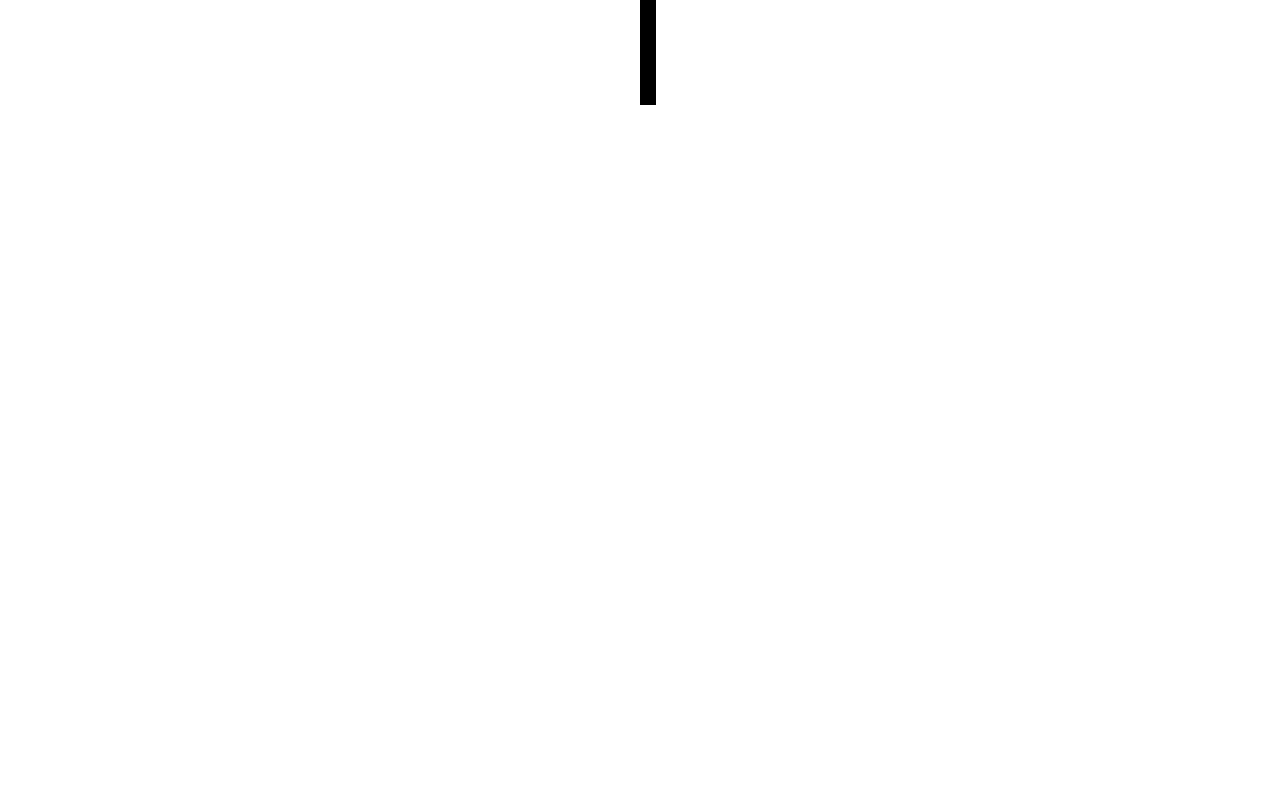
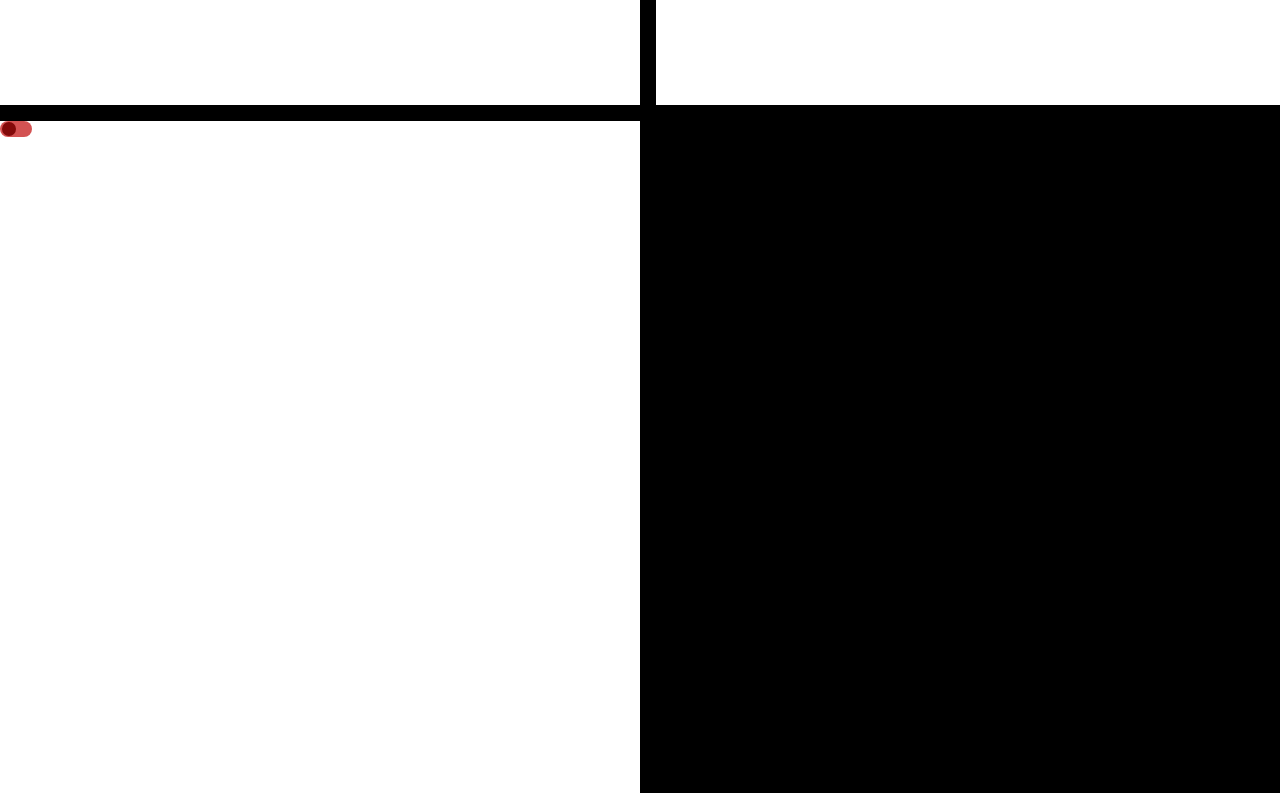
Before and after one commit to MeetYourCreator/reactjs-common-components, a React (Create React App) app: page / in a window 1280 px wide. Shown: the part 2627-3420 px from the top of the page. Before the commit the page ends 2732 px from the top, so only its background shows below. Built offline with nearby package versions, Linux system fonts and the light colour scheme.

Commit message:
create Toggle component

```diff
--- a/src/App.tsx
+++ b/src/App.tsx
@@ -3,6 +3,7 @@ import { Modal } from './components/';
 import { SearchBar } from './components/';
 import { DatePicker } from './components';
 import { List } from './components/';
+import { Toggle } from './components';
 import './App.css';
 
 export const App = () => {
@@ -27,6 +28,9 @@ export const App = () => {
         <div className="screenContainer list">
           <List />
         </div>
+        <div className="screenContainer">
+          <Toggle />
+        </div>
       </section>
     </>
   );
--- /dev/null
+++ b/src/components/Toggle/Toggle.tsx
@@ -0,0 +1,11 @@
+import { useBoolean } from '../../hooks/useBoolean';
+import './styles.css';
+
+export const Toggle = () => {
+  return (
+    <>
+      <input type="checkbox" id="check" className="toggle" />
+      <label htmlFor="check" />
+    </>
+  );
+};
--- /dev/null
+++ b/src/components/Toggle/styles.css
@@ -0,0 +1,41 @@
+input[type='checkbox'].toggle {
+  position: absolute;
+  opacity: 0;
+  cursor: pointer;
+}
+
+input[type='checkbox'].toggle + label {
+  display: flex;
+  align-items: center;
+  position: relative;
+}
+
+input[type='checkbox'].toggle + label::before {
+  width: 2em;
+  height: 1em;
+  margin-right: 0.25em;
+  border: none;
+  border-radius: 1em;
+  background-color: hsla(0, 59%, 53%, 0.907);
+  content: '';
+}
+
+input[type='checkbox'].toggle + label::after {
+  position: absolute;
+  left: 0.1em;
+  width: 0.9em;
+  height: 0.9em;
+  border: none;
+  border-radius: 1em;
+  background-color: hsla(0, 98%, 24%, 0.907);
+  content: '';
+}
+
+input[type='checkbox'].toggle:checked + label::before {
+  background-color: hsl(125, 93%, 45%);
+}
+
+input[type='checkbox'].toggle:checked + label::after {
+  background-color: hsl(125, 97%, 13%);
+  transform: translateX(100%);
+}
--- a/src/components/index.ts
+++ b/src/components/index.ts
@@ -5,3 +5,4 @@ export { List } from './List/List';
 export { ShowModalBtn as Modal } from './Modal/ShowModalBtn';
 export { SearchBar } from './SearchBar/SearchBar';
 export { SplitViewPanels } from './SplitViewPanels/SplitViewPanels';
+export { Toggle } from './Toggle/Toggle';
--- a/src/index.css
+++ /dev/null
@@ -1,13 +0,0 @@
-body {
-  margin: 0;
-  font-family: -apple-system, BlinkMacSystemFont, 'Segoe UI', 'Roboto', 'Oxygen',
-    'Ubuntu', 'Cantarell', 'Fira Sans', 'Droid Sans', 'Helvetica Neue',
-    sans-serif;
-  -webkit-font-smoothing: antialiased;
-  -moz-osx-font-smoothing: grayscale;
-}
-
-code {
-  font-family: source-code-pro, Menlo, Monaco, Consolas, 'Courier New',
-    monospace;
-}
--- a/src/index.tsx
+++ b/src/index.tsx
@@ -1,6 +1,5 @@
 import React from 'react';
 import ReactDOM from 'react-dom/client';
-import './index.css';
 import App from './App';
 import reportWebVitals from './reportWebVitals';
 
```
